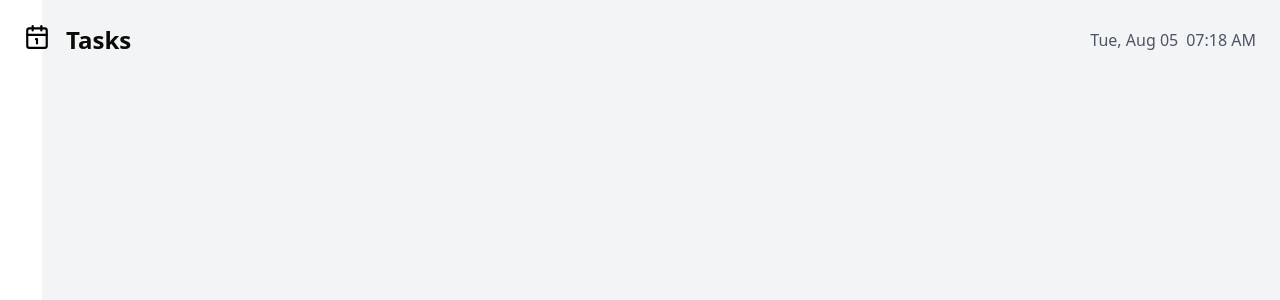
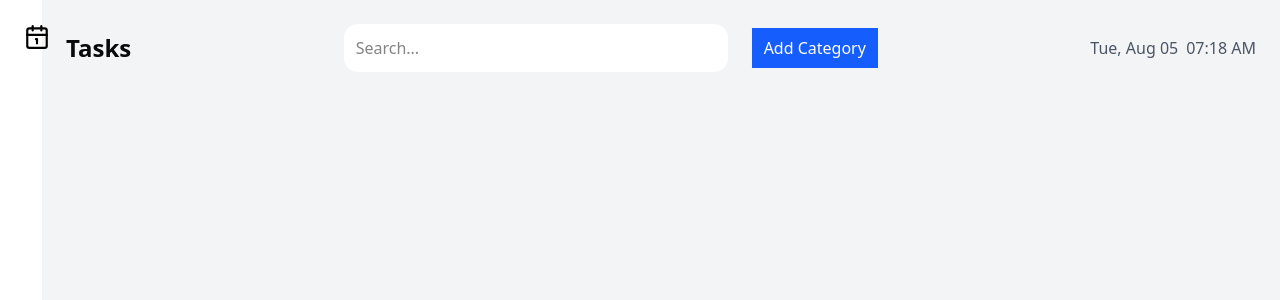
Before and after one commit to Yatinevol/fod, a Next.js app: page /goal in a window 1280 px wide. Shown: the top 300 px of the page. Built offline with nearby package versions, Linux system fonts and the light colour scheme.

Commit message:
working on goal page

```diff
--- a/src/app/goal/page.tsx
+++ b/src/app/goal/page.tsx
@@ -3,13 +3,24 @@
 import React, { useEffect, useState } from 'react'
 
 const Goal = () => {
-
+  const [category,setCategory] = useState("")
   return (
     <div>
       <header className='flex justify-between items-center'>
         <h1 className="text-2xl font-bold">Tasks</h1>
+        <div className='space-x-6'>
+          <input type="text" placeholder='Search...' value={category} onChange={(e)=>setCategory(e.target.value)} className='bg-white p-3 w-96 rounded-xl' />
+
+          <button className='bg-blue-600 text-white px-3 py-2'>
+            Add Category
+          </button>
+        </div>
         <DateTime/>
       </header>
+
+      <main>
+
+      </main>
     </div>
   );
 }
```
